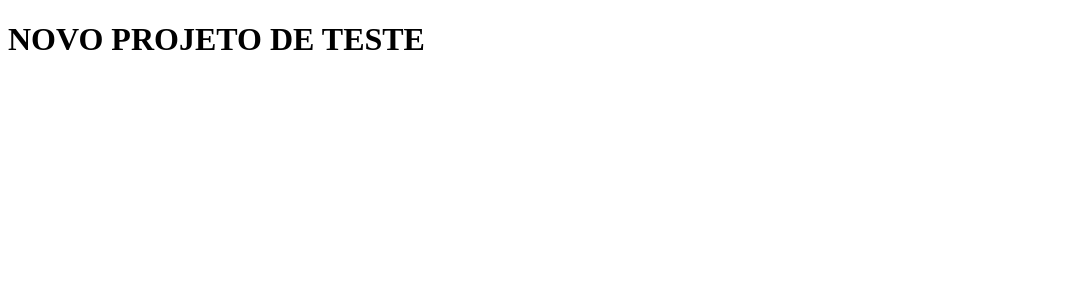
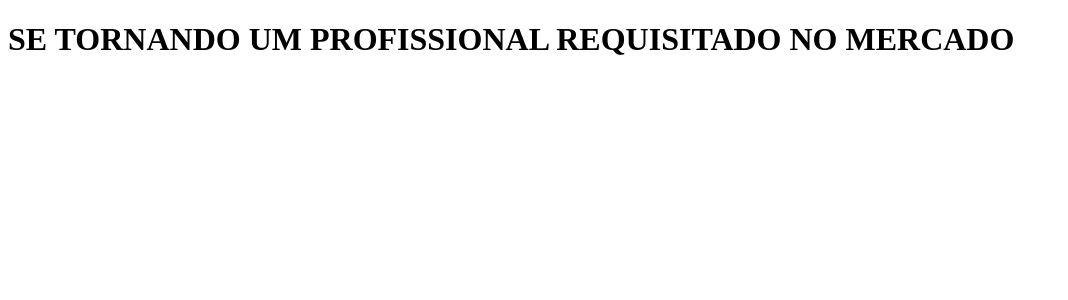
Before and after one commit to JeanFerreiraRocha/clone-tabnews, a Next.js app: page / in a window 1280 px wide. Shown: the top 300 px of the page, without its empty margins (0-1068 px from the left). Built offline with nearby package versions, Linux system fonts and the light colour scheme.

Commit message:
modificação do arquivo index

```diff
--- a/pages/index.js
+++ b/pages/index.js
@@ -1,5 +1,5 @@
 function Home() {
-    return <h1>NOVO PROJETO DE TESTE</h1>
+    return <h1>SE TORNANDO UM PROFISSIONAL REQUISITADO NO MERCADO</h1>
 }
 
 export default Home;
```
